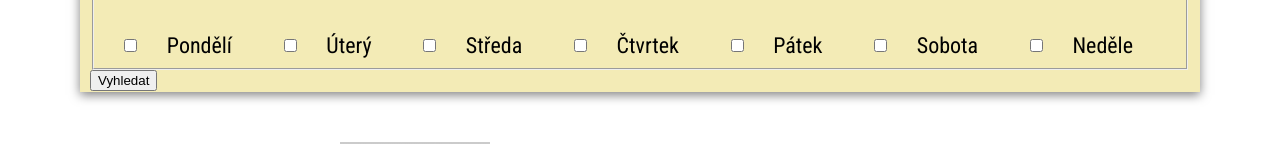
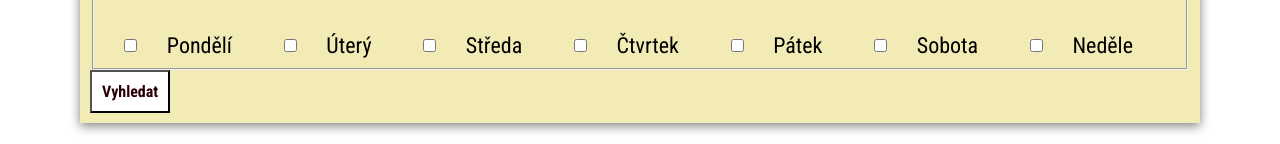
Before and after one commit to janasekaninova/Czechitas_Hackhathon, a Vue app in the folder tanecnilekce/: page / in a window 1280 px wide. Shown: the part 780-924 px from the top of the page. Built offline with nearby package versions, Linux system fonts and the light colour scheme.

Commit message:
Úprava tlačítka

```diff
--- a/tanecnilekce/src/App.vue
+++ b/tanecnilekce/src/App.vue
@@ -40,7 +40,7 @@ body {
 header {
     background-image:
         linear-gradient(to bottom,rgba(0, 0, 0, 0.3), rgba(0, 0, 0, 0.3)),
-        url("/Images/mitchell-griest-EKXCGy4Zsbg-unsplash.jpg");
+        url("./Images/mitchell-griest-EKXCGy4Zsbg-unsplash.jpg");
     background-repeat: no-repeat;
     background-size: 100%, cover;
     background-position: center;
@@ -68,7 +68,6 @@ header {
 .menu {
     list-style: none;
     text-transform: uppercase;
-    /* text-align: center; */
     font-size: 22px;
     padding: 50px;
     margin: 0;
--- a/tanecnilekce/src/components/GaffsResults.vue
+++ b/tanecnilekce/src/components/GaffsResults.vue
@@ -43,4 +43,12 @@ export default {
 .detailyNazvy {
   padding-right: 20px;
 }
+
+button {
+  color:#280004;
+  background-color:#ffffff;
+  font-family: 'Roboto Condensed', sans-serif;
+  font-size: 16px;
+  padding: 10px;
+}
 </style>
--- a/tanecnilekce/src/views/Home.vue
+++ b/tanecnilekce/src/views/Home.vue
@@ -75,7 +75,8 @@
         </div>
       </fieldset>
 
-      <button type="submit" class="Vyhledat">Vyhledat</button>
+      <button type="button">Vyhledat</button>
+
     </div>
 
     <!-- fotogalerie -->
@@ -130,6 +131,15 @@ fieldset {
   box-shadow: 0 3px 10px rgba(0, 0, 0, 0.5);
 }
 
+button {
+  color:#280004;
+  background-color:#ffffff;
+  font-family: 'Roboto Condensed', sans-serif;
+  font-size: 16px;
+  font-weight: bold;
+  padding: 10px;
+}
+
 /* fotogalerie */
 .fotogalerie {
   justify-content: space-between;
@@ -174,7 +184,6 @@ fieldset {
 
   .formular {
   width: 1100px;
-  height: 250px;
-  }
+ }
 }
 </style>
```
Also changed, not shown: tanecnilekce/src/components/LessonsResults.vue (+4 -5 lines). Lines whose indentation alone changed are shown as unchanged.
